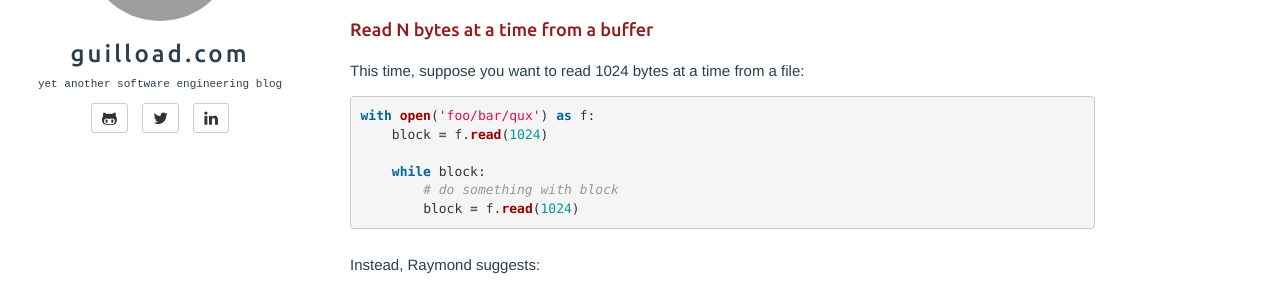
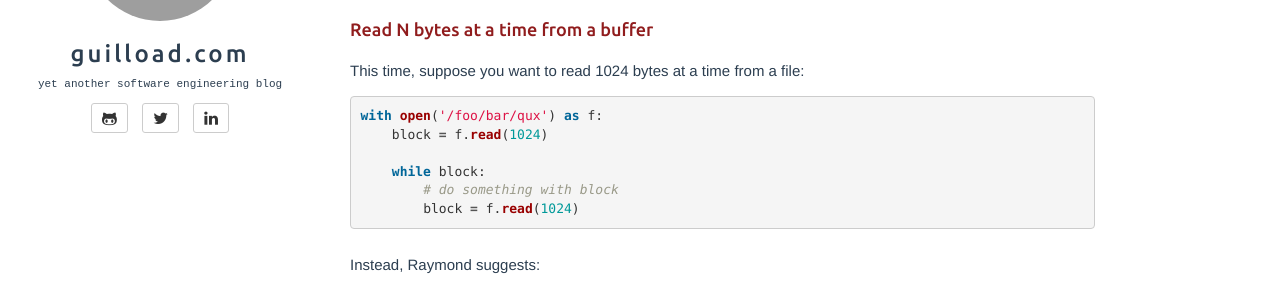
Before and after one commit to guilload/guilload.github.io, a Jekyll site: the page built from _posts/2014-04-16-hello-world.md, in a window 1280 px wide and 900 px high, scrolled down 928 px. Shown: the part 257-545 px from the top of the window. Built offline with Jekyll 4.4.1, drawn with Linux system fonts in a browser that asks for light colours; comment, search, counter and statistics services are not loaded; grey boxes are pictures that could not be loaded.

Commit message:
Fixes typo: add missing /

```diff
--- a/_posts/2014-04-16-hello-world.md
+++ b/_posts/2014-04-16-hello-world.md
@@ -69,7 +69,7 @@ This time, suppose you want to read 1024 bytes at a time from a file:
 
 {% highlight python %}
 
-with open('foo/bar/qux') as f:
+with open('/foo/bar/qux') as f:
     block = f.read(1024)
 
     while block:
```
